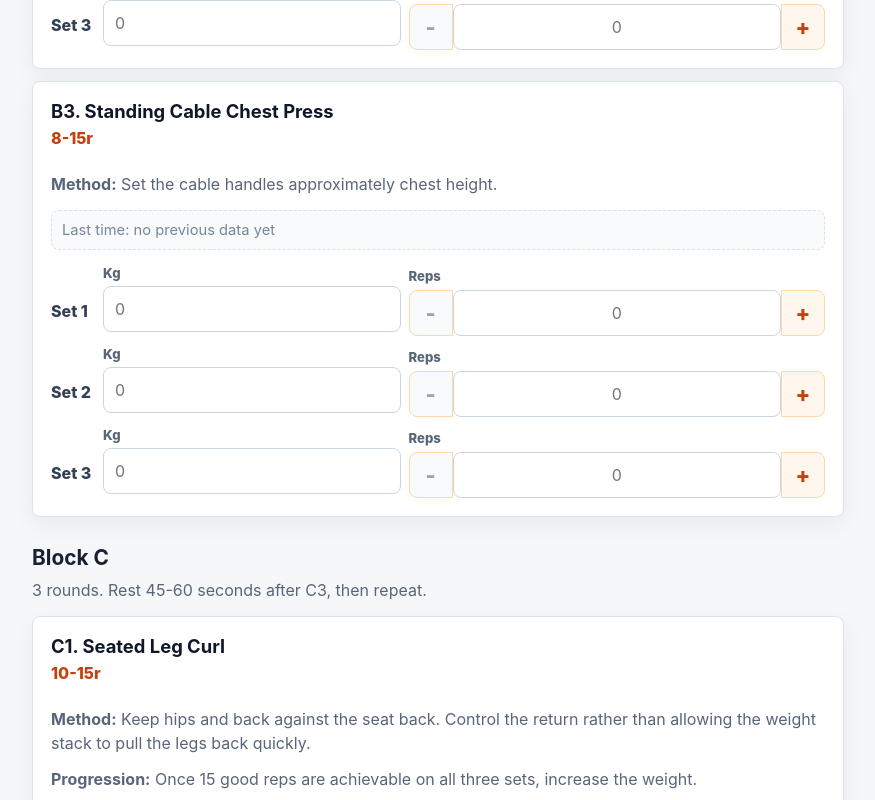
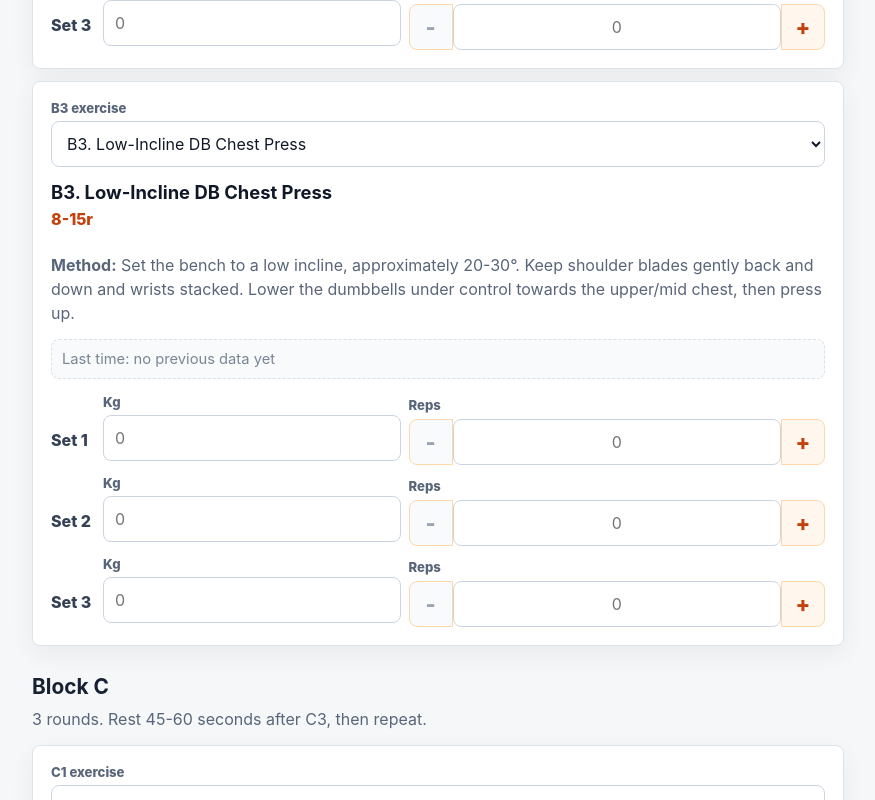
Before and after one commit to kaliharmen-hue/hannah-training-logger, a React (Vite) app: page / in a window 1280 px wide. Shown: the part 2640-3440 px from the top of the page, without its empty margins (202-1077 px from the left). Built offline with nearby package versions, Linux system fonts and the light colour scheme.

Commit message:
Add B3 chest press and C1 leg curl exercise choices

```diff
--- a/src/App.jsx
+++ b/src/App.jsx
@@ -40,7 +40,14 @@ export default function App() {
   const [cardioHistory, setCardioHistory] = useState(() => loadCardioHistory());
   const [status, setStatus] = useState('Your progress saves automatically.');
 
-  const canCopy = useMemo(() => hasSessionData(session), [session]);
+  const canCopy = useMemo(() => hasSessionData(session, programme), [session]);
+
+  const updateExerciseSelection = (slotId, exerciseId) => {
+    setSession((current) => ({
+      ...current,
+      selections: { ...current.selections, [slotId]: exerciseId },
+    }));
+  };
 
   useEffect(() => {
     saveCurrentSession(session);
@@ -119,6 +126,7 @@ export default function App() {
               session={session}
               history={history}
               programmeId={programme.id}
+              onExerciseSelectionChange={updateExerciseSelection}
               onSetChange={updateSet}
               onExerciseNoteChange={updateExerciseNote}
             />
--- a/src/components/BlockSection.jsx
+++ b/src/components/BlockSection.jsx
@@ -1,4 +1,5 @@
 import ExerciseCard from './ExerciseCard.jsx';
+import { getSelectedExercise } from '../utils/exerciseOptions.js';
 
 export default function BlockSection({
   block,
@@ -7,6 +8,7 @@ export default function BlockSection({
   programmeId,
   onSetChange,
   onExerciseNoteChange,
+  onExerciseSelectionChange,
 }) {
   return (
     <section className="block-section">
@@ -17,9 +19,19 @@ export default function BlockSection({
       </div>
 
       <div className="exercise-list">
-        {block.exercises.map((exercise) => (
+        {block.exercises.map((slot) => {
+          const exercise = getSelectedExercise(slot, session);
+          return (
             <ExerciseCard
-            key={exercise.id}
+              key={slot.id}
+              selector={slot.options ? (
+                <label className="field exercise-selector">
+                  <span>{slot.name} exercise</span>
+                  <select value={exercise.id} onChange={(event) => onExerciseSelectionChange(slot.id, event.target.value)}>
+                    {slot.options.map((option) => <option key={option.id} value={option.id}>{option.name}</option>)}
+                  </select>
+                </label>
+              ) : null}
               exercise={exercise}
               entry={session.exercises[exercise.id]}
               history={history}
@@ -27,7 +39,8 @@ export default function BlockSection({
               onSetChange={onSetChange}
               onExerciseNoteChange={onExerciseNoteChange}
             />
-        ))}
+          );
+        })}
       </div>
     </section>
   );
--- a/src/components/ExerciseCard.jsx
+++ b/src/components/ExerciseCard.jsx
@@ -9,12 +9,14 @@ export default function ExerciseCard({
   programmeId,
   onSetChange,
   onExerciseNoteChange,
+  selector,
 }) {
   const lastEntry = getLastCompletedForExercise(history, programmeId, exercise.id);
   const lastLines = lastEntry ? formatExerciseEntry(exercise, lastEntry) : [];
 
   return (
     <article className="exercise-card">
+      {selector}
       <div className="exercise-topline">
         <h3>{exercise.name}</h3>
         <span>{exercise.target}</span>
--- a/src/data/programme.js
+++ b/src/data/programme.js
@@ -57,13 +57,29 @@ export const programme = {
           method: 'Use a load that makes the final few reps challenging without shortening the stride or losing balance.',
         },
         {
-          id: 'cable-chest-press',
-          name: 'B3. Standing Cable Chest Press',
+          id: 'b3-chest-press',
+          name: 'B3',
+          options: [
+            {
+              id: 'low-incline-db-chest-press',
+              name: 'B3. Low-Incline DB Chest Press',
               target: '8-15r',
               inputType: 'weight_reps',
               sets: 3,
               showNotes: false,
-          method: 'Set the cable handles approximately chest height.',
+              method: 'Set the bench to a low incline, approximately 20-30\u00b0. Keep shoulder blades gently back and down and wrists stacked. Lower the dumbbells under control towards the upper/mid chest, then press up.',
+            },
+            {
+              id: 'single-arm-cable-chest-press',
+              name: 'B3. Single-Arm Cable Chest Press',
+              target: '8-12es',
+              inputType: 'weight_reps',
+              sets: 3,
+              showNotes: false,
+              setLabel: 'es',
+              method: 'Set the front cable on the rack to just below chest height. Take hold of the handle with tension already on the cable and step forwards into a split/lunge stance. Brace the abs, press the handle forwards, control it back to the starting position, then repeat. Keep the torso stable rather than rotating with the cable.',
+            },
+          ],
         },
       ],
     },
@@ -73,14 +89,28 @@ export const programme = {
       notes: '3 rounds. Rest 45-60 seconds after C3, then repeat.',
       exercises: [
         {
-          id: 'seated-leg-curl',
-          name: 'C1. Seated Leg Curl',
+          id: 'c1-leg-curl',
+          name: 'C1',
+          options: [
+            {
+              id: 'lying-leg-curl',
+              name: 'C1. Lying Leg Curl',
               target: '10-15r',
               inputType: 'weight_reps',
               sets: 3,
               showNotes: false,
-          method: 'Keep hips and back against the seat back. Control the return rather than allowing the weight stack to pull the legs back quickly.',
-          progression: 'Once 15 good reps are achievable on all three sets, increase the weight.',
+              method: 'Set the roller just above the heels/lower calf. Keep the hips pressed into the pad, curl smoothly and squeeze the hamstrings at the top. Lower under control.',
+            },
+            {
+              id: 'swiss-ball-leg-curl',
+              name: 'C1. Swiss Ball Leg Curl',
+              target: '12-20r',
+              inputType: 'reps',
+              sets: 3,
+              showNotes: false,
+              method: 'If possible, use the 55 cm Swiss ball. Start with hips lifted and heels on the ball. Slowly roll the ball away and back in, keeping the knees the same distance apart throughout. Keep the movement controlled and really focus on the hamstring contraction as the ball comes back in.',
+            },
+          ],
         },
         {
           id: 'db-lateral-raise',
--- a/src/styles.css
+++ b/src/styles.css
@@ -208,6 +208,8 @@ textarea {
   display: grid;
   gap: 6px;
 }
+
+.exercise-selector { margin-bottom: 14px; }
 
 .exercise-topline h3 {
   margin: 0;
--- /dev/null
+++ b/src/utils/exerciseOptions.js
@@ -0,0 +1,17 @@
+export function getAllExercises(programme) {
+  return programme.blocks.flatMap((block) =>
+    block.exercises.flatMap((exercise) => exercise.options || [exercise]),
+  );
+}
+
+export function getSelectedExercise(exercise, session) {
+  if (!exercise.options) return exercise;
+  return exercise.options.find((option) => option.id === session.selections?.[exercise.id])
+    || exercise.options[0];
+}
+
+export function getSelectedExercises(programme, session) {
+  return programme.blocks.filter((block) => !block.hidden).flatMap((block) =>
+    block.exercises.map((exercise) => getSelectedExercise(exercise, session)),
+  );
+}
--- a/src/utils/formatWhatsAppSummary.js
+++ b/src/utils/formatWhatsAppSummary.js
@@ -1,4 +1,5 @@
 import { hasExerciseData } from './session.js';
+import { getSelectedExercise } from './exerciseOptions.js';
 
 export function formatWhatsAppSummary(programme, session) {
   const lines = [
@@ -11,7 +12,8 @@ export function formatWhatsAppSummary(programme, session) {
   programme.blocks.filter((block) => !block.hidden).forEach((block) => {
     const exerciseLines = [];
 
-    block.exercises.forEach((exercise) => {
+    block.exercises.forEach((slot) => {
+      const exercise = getSelectedExercise(slot, session);
       const entry = session.exercises[exercise.id];
       if (!hasExerciseData(entry)) return;
 
--- a/src/utils/personalBests.js
+++ b/src/utils/personalBests.js
@@ -1,3 +1,5 @@
+import { getAllExercises } from './exerciseOptions.js';
+
 function number(value) {
   const text = String(value ?? '').trim();
   if (!/^\d+(?:[.,]\d+)?$/.test(text)) return null;
@@ -10,9 +12,7 @@ function exerciseName(name) {
 }
 
 export function getPersonalBests(history, programme) {
-  const current = Object.fromEntries(programme.blocks.flatMap((block) =>
-    block.exercises.map((exercise) => [exercise.id, exercise]),
-  ));
+  const current = Object.fromEntries(getAllExercises(programme).map((exercise) => [exercise.id, exercise]));
   const exercises = new Map();
 
   for (const session of history) {
--- a/src/utils/session.js
+++ b/src/utils/session.js
@@ -1,8 +1,9 @@
+import { getAllExercises, getSelectedExercises } from './exerciseOptions.js';
+
 export function makeEmptySession(programme) {
   const exercises = {};
 
-  programme.blocks.forEach((block) => {
-    block.exercises.forEach((exercise) => {
+  getAllExercises(programme).forEach((exercise) => {
     exercises[exercise.id] = {
       sets: Array.from({ length: exercise.sets || 1 }, () =>
         makeEmptySet(exercise.inputType),
@@ -10,10 +11,10 @@ export function makeEmptySession(programme) {
       note: '',
     };
   });
-  });
 
   return {
     programmeId: programme.id,
+    selections: {},
     updatedAt: new Date().toISOString(),
     exercises,
     generalNotes: '',
@@ -57,8 +58,7 @@ export function normaliseSession(programme, session) {
 
   const fresh = makeEmptySession(programme);
 
-  programme.blocks.forEach((block) => {
-    block.exercises.forEach((exercise) => {
+  getAllExercises(programme).forEach((exercise) => {
     const saved = session.exercises?.[exercise.id];
     if (!saved) return;
 
@@ -70,8 +70,14 @@ export function normaliseSession(programme, session) {
       })),
     };
   });
-  });
 
+  for (const block of programme.blocks) {
+    for (const exercise of block.exercises) {
+      if (exercise.options?.some((option) => option.id === session.selections?.[exercise.id])) {
+        fresh.selections[exercise.id] = session.selections[exercise.id];
+      }
+    }
+  }
   fresh.generalNotes = session.generalNotes || '';
   fresh.updatedAt = session.updatedAt || fresh.updatedAt;
   return fresh;
@@ -92,10 +98,11 @@ export function hasExerciseData(entry) {
   );
 }
 
-export function hasSessionData(session) {
+export function hasSessionData(session, programme) {
   return Boolean(
     session?.generalNotes?.trim() ||
-      Object.values(session?.exercises || {}).some(hasExerciseData),
+      (programme ? getSelectedExercises(programme, session).map((exercise) => session.exercises[exercise.id])
+        : Object.values(session?.exercises || {})).some(hasExerciseData),
   );
 }
 
@@ -107,12 +114,15 @@ export function buildCompletedSession(programme, session, summary) {
     sessionTitle: programme.sessionTitle,
     completedAt: new Date().toISOString(),
     exerciseDetails: Object.fromEntries(
-      programme.blocks.flatMap((block) => block.exercises.map((exercise) => [
+      getSelectedExercises(programme, session).map((exercise) => [
         exercise.id,
         { name: exercise.name, inputType: exercise.inputType, setLabel: exercise.setLabel },
-      ])),
+      ]),
     ),
-    exercises: session.exercises,
+    selections: { ...session.selections },
+    exercises: Object.fromEntries(getSelectedExercises(programme, session).map((exercise) =>
+      [exercise.id, session.exercises[exercise.id]],
+    )),
     generalNotes: session.generalNotes,
     summary,
   };
```
Also changed, not shown: 2 other files (tests, documents, lock files or other folders). Lines whose indentation alone changed are shown as unchanged.
